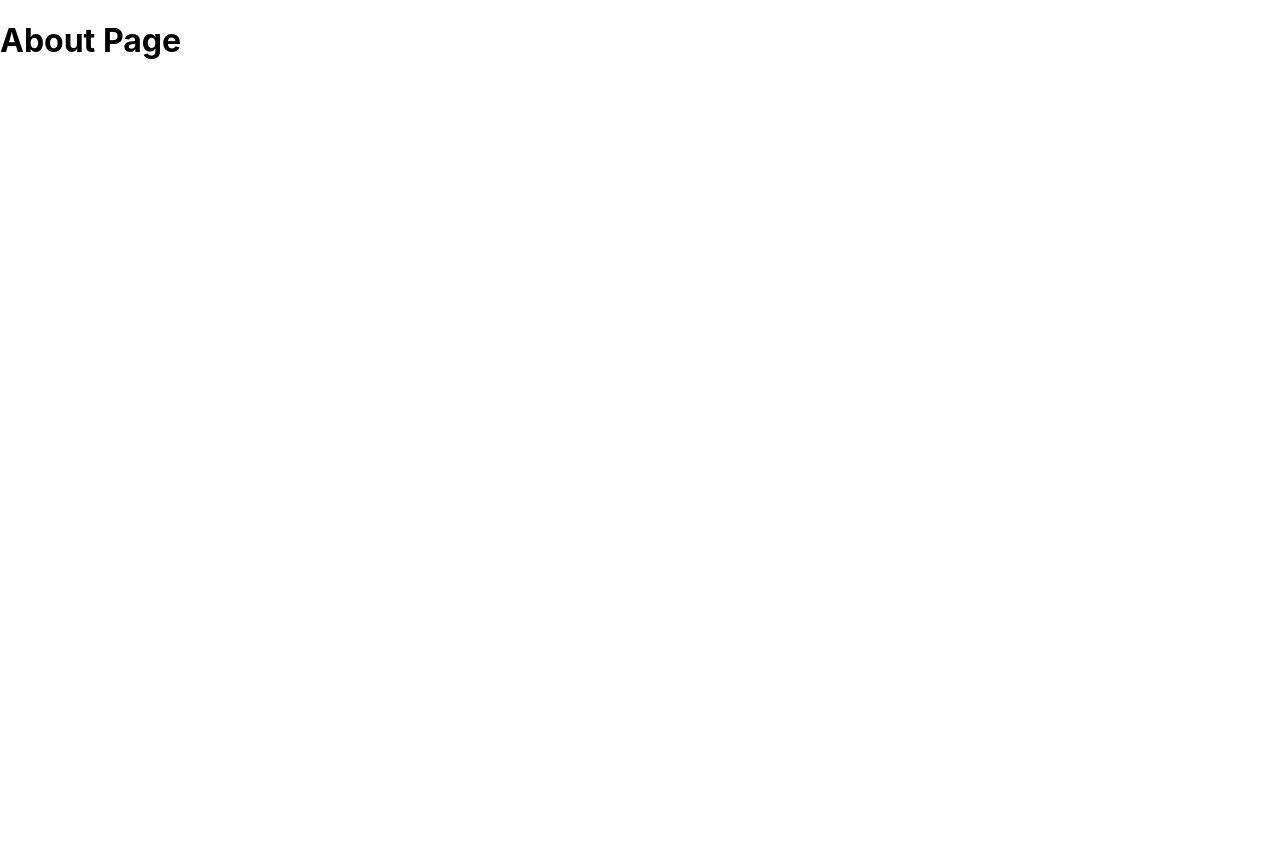
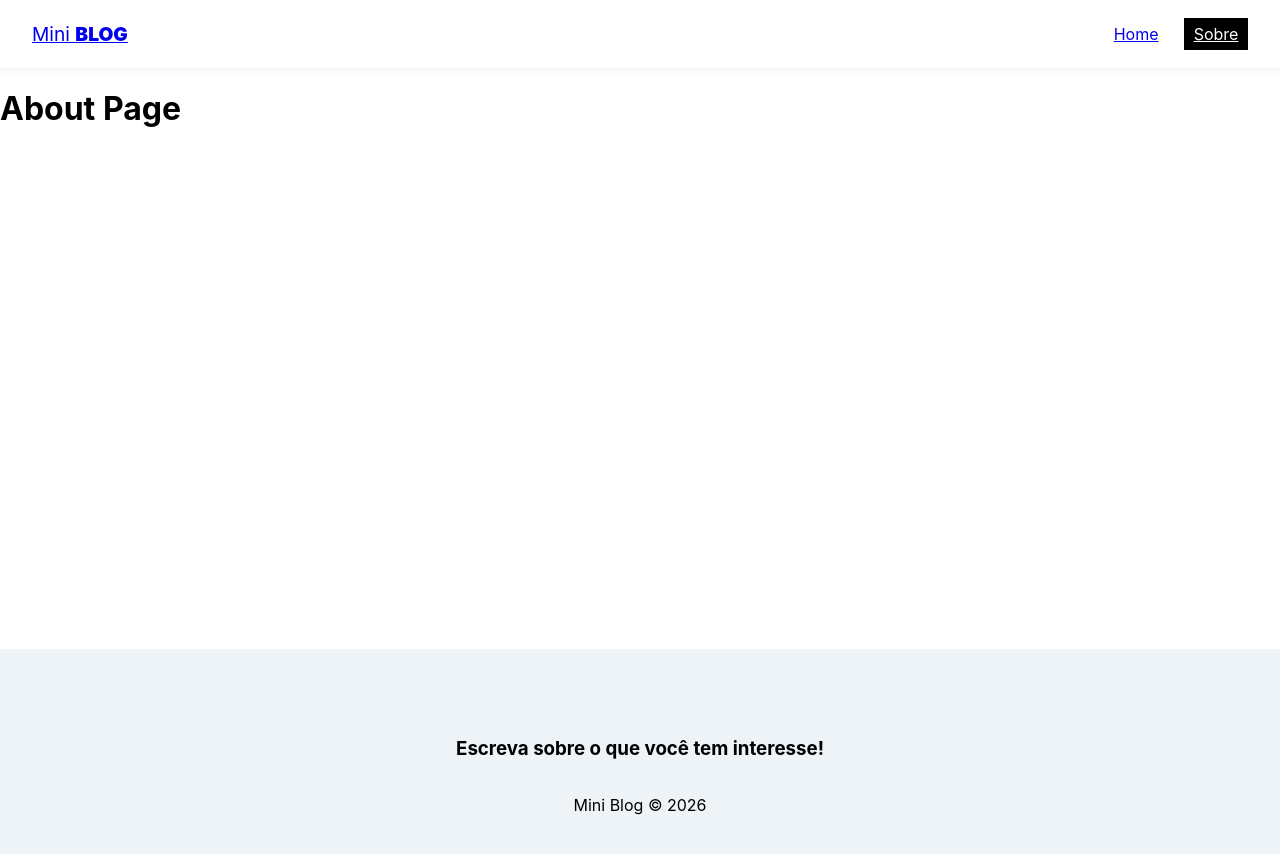
Before and after one commit to IgorJMV/miniblog_react, a React (Create React App) app: page /about in a window 1280 px wide. Shown: the top 854 px of the page. Before the commit the page ends 800 px from the top, so only its background shows below. Built offline with nearby package versions, Linux system fonts and the light colour scheme.

Commit message:
feat: create Navbar and Footer components with styling

```diff
--- a/src/App.js
+++ b/src/App.js
@@ -3,6 +3,8 @@
 import { BrowserRouter, Routes, Route, Navigate } from 'react-router-dom';
 import Home from './pages/Home/Home';
 import About from './pages/About/About';
+import Navbar from './components/Navbar';
+import Footer from './components/Footer';
 
 // Pages
 
@@ -11,12 +13,14 @@
   return (
     <div className="App">
       <BrowserRouter>
+      <Navbar />
         <div className='container'>
           <Routes>
             <Route path="/" element={<Home />} />
             <Route path="/about" element={<About />} />
           </Routes>
         </div>
+        <Footer />
       </BrowserRouter>
     </div>
   );
--- /dev/null
+++ b/src/components/Footer.js
@@ -0,0 +1,12 @@
+import styles from './Footer.module.css';
+
+const Footer = () => {
+  return (
+    <footer className={styles.footer}>
+        <h3>Escreva sobre o que você tem interesse!</h3>
+      <p>Mini Blog &copy; 2026</p>
+    </footer>
+  )
+}
+
+export default Footer
--- /dev/null
+++ b/src/components/Footer.module.css
@@ -0,0 +1,8 @@
+.footer {
+    height: 250px;
+    display: flex;
+    flex-direction: column;
+    justify-content: center;
+    align-items: center;
+    background-color: #EDF3F6;
+}
--- /dev/null
+++ b/src/components/Navbar.js
@@ -0,0 +1,20 @@
+import { NavLink } from "react-router-dom"
+import styles from './Navbar.module.css';
+
+const Navbar = () => {
+  return (
+    <nav className={styles.navbar}>
+        <NavLink to="/" className={styles.brand}>Mini <span>Blog</span></NavLink>
+        <ul className={styles.links_list}>
+            <li>
+                <NavLink to="/" className={({isActive}) => (isActive ? styles.active : "")}>Home</NavLink>
+            </li>
+            <li>
+                <NavLink to="/about" className={({isActive}) => (isActive ? styles.active : "")}>Sobre</NavLink>
+            </li>
+        </ul>
+    </nav>
+  )
+}
+
+export default Navbar
--- /dev/null
+++ b/src/components/Navbar.module.css
@@ -0,0 +1,35 @@
+.navbar {
+    display: flex;
+    box-shadow: rgba(0, 0, 0, .15) 0px -2px 10px 0px;
+    justify-content: space-between;
+    align-items: center;
+    padding: .5em 2em;
+
+}
+
+.brand {
+    font-size: 1.2em;
+}
+
+.brand span {
+    font-weight: 900;
+    text-transform: uppercase;
+}
+
+.links_list {
+    display: flex;
+    list-style: none;
+}
+
+.links_list li {
+    margin-left: 1em;
+}
+
+.links_list li a {
+    padding: .4em .6em;
+}
+
+.active {
+    background-color: #000;
+    color: #fff;
+}
```
